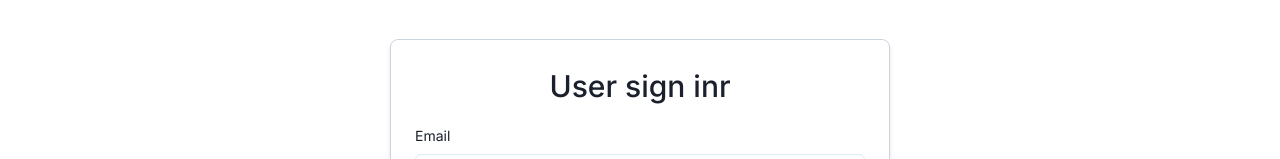
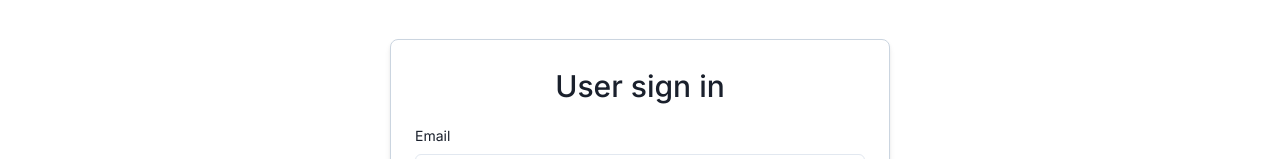
Before and after one commit to cltubigon/sportsagentpro-next, a Next.js app: page /login in a window 1280 px wide. Shown: the part 196-355 px from the top of the page. Built offline with nearby package versions, Linux system fonts and the light colour scheme.

Commit message:
fixed branch

```diff
--- a/src/app/(auth)/login/page.js
+++ b/src/app/(auth)/login/page.js
@@ -10,7 +10,7 @@ const LoginPage = () => {
     <div>
       <Authentication>
         <Text sx={authStyle.title}>
-          User sign inr
+          User sign in
         </Text>
         <LoginForm />
         <Flex sx={authStyle.signupContainer}>
```
